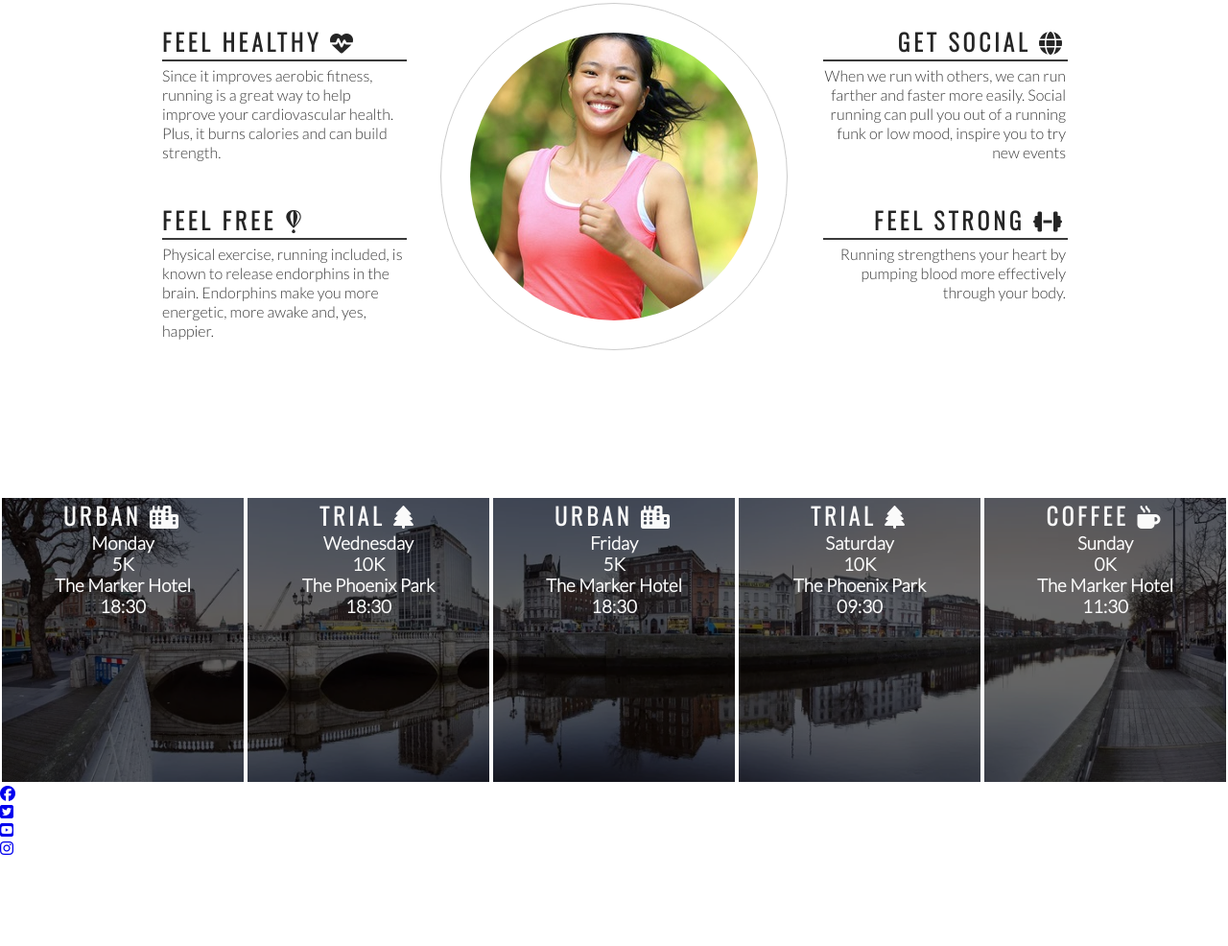
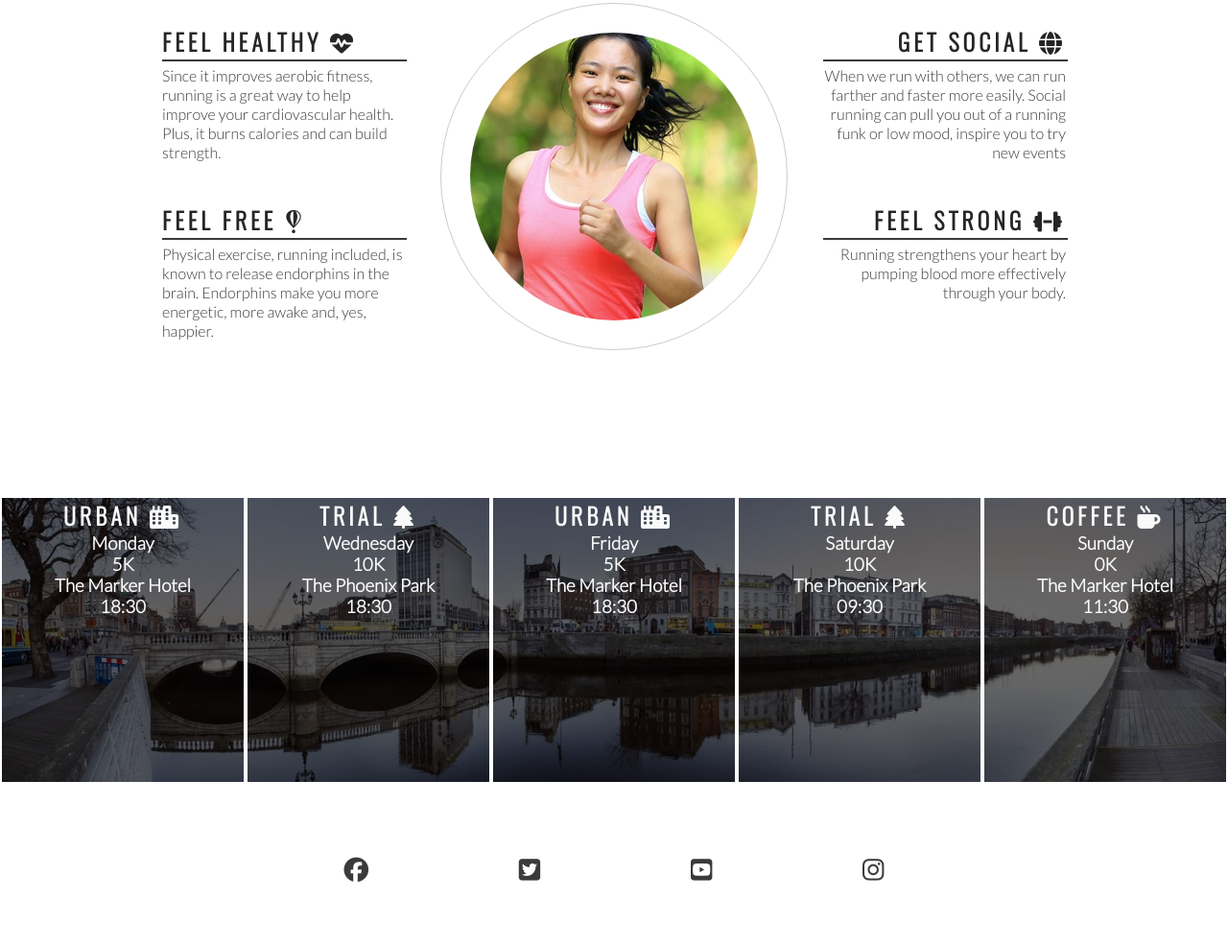
Before and after one commit to Dec1an-Kennedy/love-running, a plain HTML site: page index.html in a window 1280 px wide. Shown: the part 778-1764 px from the top of the page at 96% size. Before the commit the page ends 1671 px from the top, so only its background shows below. Drawn offline with nearby package versions, Linux system fonts and the light colour scheme.

Commit message:
add style to footer social media icons

```diff
--- a/assets/css/style.css
+++ b/assets/css/style.css
@@ -216,3 +216,24 @@ hr{
 #times h2{
     color: #fafafa;
 }
+
+/*footer */
+
+footer{
+    height: 150px;
+}
+
+.social-networks{
+    text-align: center;
+}
+
+.social-networks li{
+    display: inline;
+}
+
+.social-networks i{
+    font-size: 160%;
+    margin: 1%;
+    padding: 5%;
+    color: #3a3a3a;
+}
--- a/index.html
+++ b/index.html
@@ -114,7 +114,7 @@
         </div>
     </section>
     <footer>
-        <ul>
+        <ul class="social-networks">
             <li>
                 <a href="https://facebook.com" target="_blank" rel="noopener"
                     aria-label="Visit our Facebook page (opens in a new tab)"><i class="fab fa-facebook"></i></a>
```
